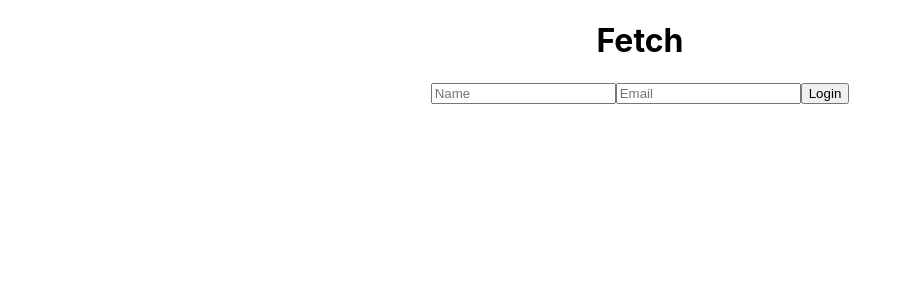
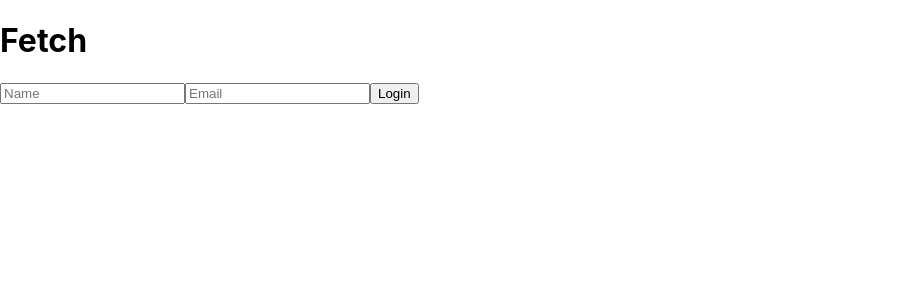
Before and after one commit to Tatiannna/fe-exercise, a React (Create React App) app: page / in a window 1280 px wide. Shown: the top 300 px of the page, without its empty margins (0-912 px from the left). Built offline with nearby package versions, Linux system fonts and the light colour scheme.

Commit message:
Create router

```diff
--- a/src/App.js
+++ b/src/App.js
@@ -1,11 +1,30 @@
 import './App.css';
-import Login from './Components/Login';
+import Home from './Components/Home/Home';
+import Login from './Components/Login/Login';
+import { createBrowserRouter, Navigate, RouterProvider} from 'react-router-dom';
+
+
+const router = createBrowserRouter([
+  {
+    path: '/',
+    element: < Login />
+  },
+
+  {
+    path: '/search',
+    element: < Home/>
+  },
+
+  {
+    path: "/*",
+    element: < Navigate to='/'/>
+  },
+]);
+
 
 function App() {
   return (
-    <div className="App">
-      <Login/>
-    </div>
+    <RouterProvider router={router}/>
   );
 }
 
```
